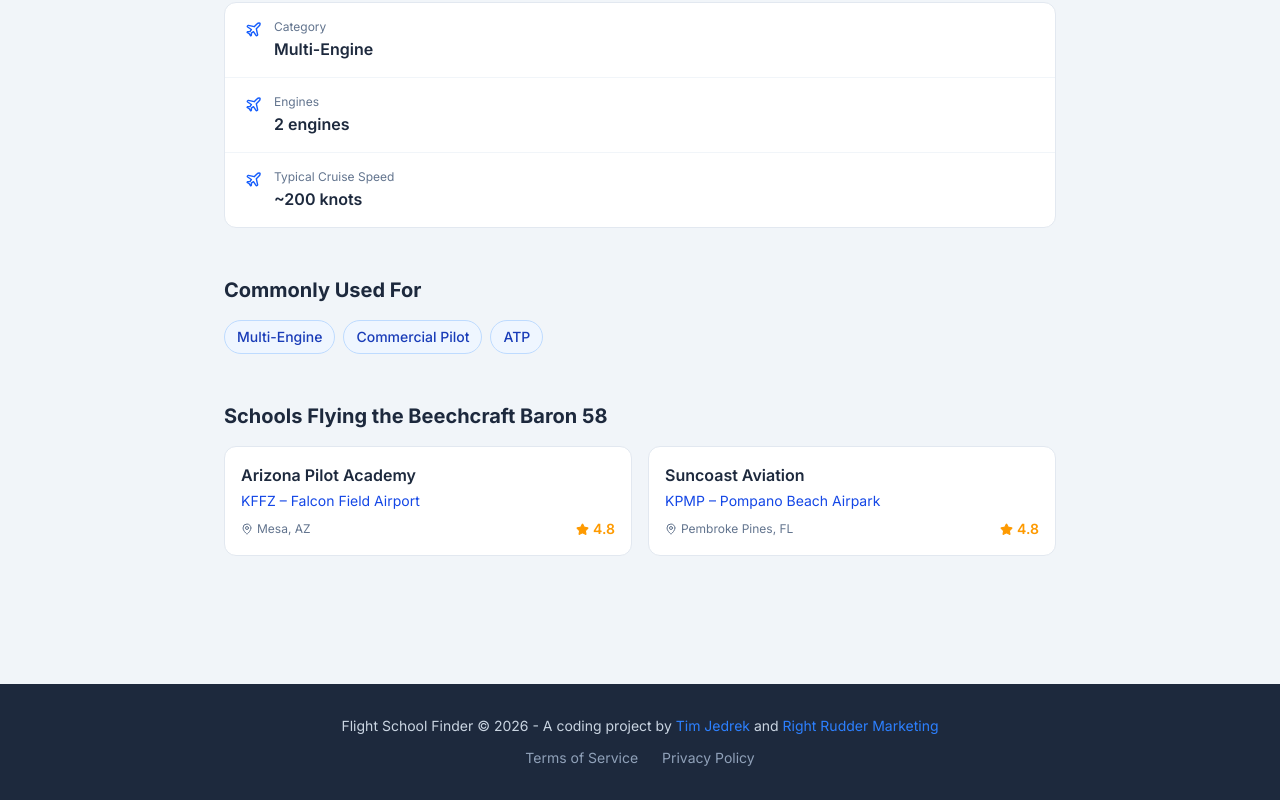
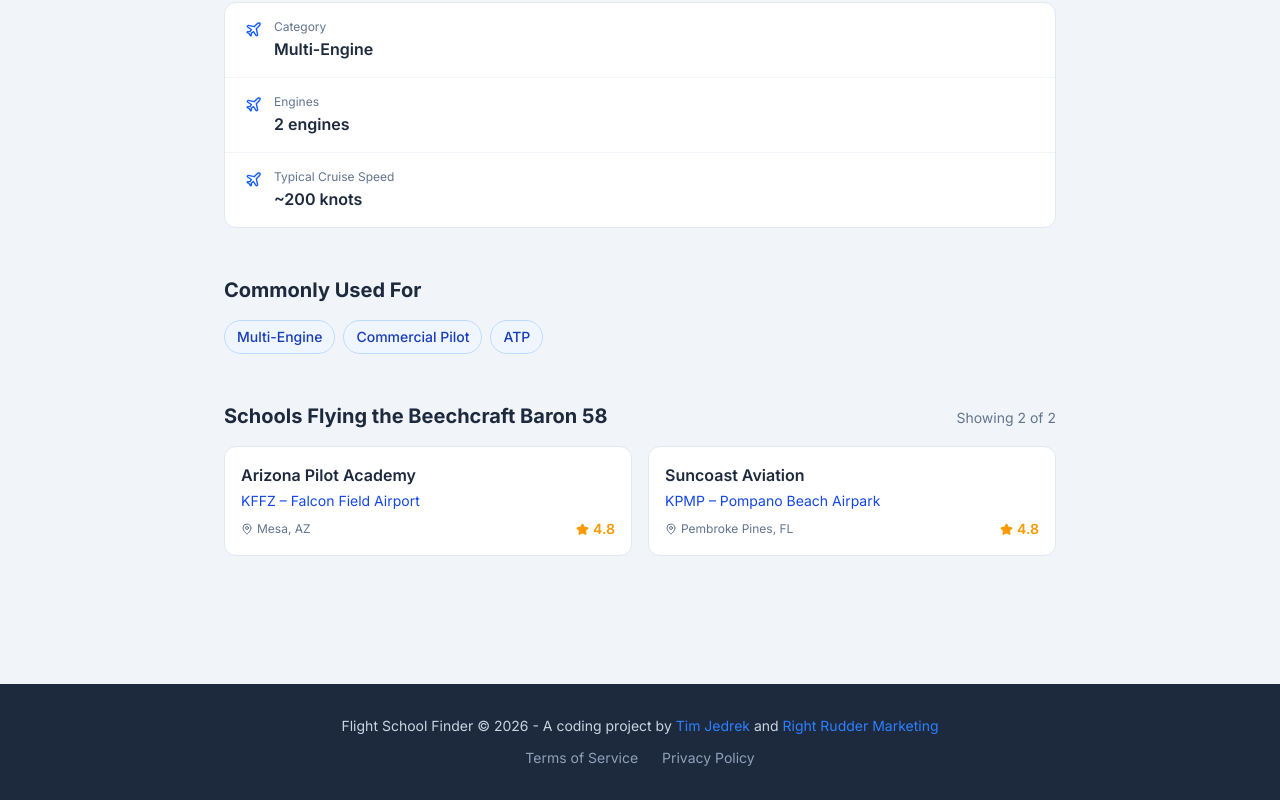
Before and after one commit to timjedrek/rop-v2, a Next.js app: page /aircraft/beechcraft-baron-58 in a window 1280 px wide. Shown: the part 655-1455 px from the top of the page. Built offline with nearby package versions, Linux system fonts and the light colour scheme; no server answers.

Commit message:
load more

```diff
--- a/src/app/aircraft/[aircraftSlug]/page.tsx
+++ b/src/app/aircraft/[aircraftSlug]/page.tsx
@@ -1,7 +1,7 @@
 import { notFound } from "next/navigation";
 import type { Metadata } from "next";
 import Link from "next/link";
-import { ChevronLeft, Plane, MapPin, Star } from "lucide-react";
+import { ChevronLeft, Plane } from "lucide-react";
 import {
   trainerAircraft,
   getAircraftBySlug,
@@ -12,6 +12,8 @@
   getAirportByCode,
 } from "@/lib/mock-data";
 import type { AircraftCategory } from "@/lib/types";
+import { SchoolsExplorer } from "@/components/SchoolsExplorer";
+import { schoolHref } from "@/lib/utils";
 
 type Props = { params: Promise<{ aircraftSlug: string }> };
 
@@ -48,7 +50,21 @@
   const aircraft = getAircraftBySlug(aircraftSlug);
   if (!aircraft) notFound();
 
-  const schools = getSchoolsByAircraftSlug(aircraft.slug);
+  const rawSchools = getSchoolsByAircraftSlug(aircraft.slug);
+  const schools = rawSchools.map((school) => {
+    const city = getCityBySlug(school.citySlug);
+    const state = getStateBySlug(school.stateSlug);
+    const airport = getAirportByCode(school.primaryAirportCode);
+    return {
+      id: school.id,
+      name: school.name,
+      href: schoolHref(school),
+      airportCode: school.primaryAirportCode,
+      airportName: airport?.name,
+      location: city && state ? `${city.name}, ${state.abbreviation}` : undefined,
+      rating: school.rating,
+    };
+  });
   const commonUsePrograms = aircraft.commonUse
     .map((slug) => getProgramBySlug(slug))
     .filter(Boolean);
@@ -159,50 +175,10 @@
         )}
 
         {/* Schools with this aircraft */}
-        <section>
-          <h2 className="text-xl font-bold text-slate-800 dark:text-slate-100 mb-4">
-            Schools Flying the {aircraft.displayName}
-          </h2>
-          {schools.length === 0 ? (
-            <p className="text-slate-500 dark:text-slate-400">No schools listed yet.</p>
-          ) : (
-            <div className="grid grid-cols-1 sm:grid-cols-2 gap-4">
-              {schools.map((school) => {
-                const city = getCityBySlug(school.citySlug);
-                const state = getStateBySlug(school.stateSlug);
-                const airport = getAirportByCode(school.primaryAirportCode);
-                return (
-                  <Link
-                    key={school.id}
-                    href={`/${school.stateSlug}/${school.citySlug}/${school.primaryAirportCode.toLowerCase()}/${school.slug}`}
-                    className="group bg-white dark:bg-slate-900 border border-slate-200 dark:border-slate-700 rounded-xl p-4 hover:shadow-md hover:border-blue-400 dark:hover:border-blue-500 transition"
-                  >
-                    <p className="font-semibold text-slate-800 dark:text-slate-100 group-hover:text-blue-700 dark:group-hover:text-blue-400 transition mb-1">
-                      {school.name}
-                    </p>
-                    {airport && (
-                      <p className="font-mono text-sm text-blue-700 dark:text-blue-400">
-                        {school.primaryAirportCode} – {airport.name}
-                      </p>
-                    )}
-                    <div className="flex items-center justify-between mt-2">
-                      {city && state && (
-                        <p className="text-xs text-slate-500 dark:text-slate-400 flex items-center gap-1">
-                          <MapPin size={12} />
-                          {city.name}, {state.abbreviation}
-                        </p>
-                      )}
-                      <div className="flex items-center gap-1 text-amber-500 text-sm">
-                        <Star size={13} fill="currentColor" />
-                        <span className="font-semibold">{school.rating.toFixed(1)}</span>
-                      </div>
-                    </div>
-                  </Link>
-                );
-              })}
-            </div>
-          )}
-        </section>
+        <SchoolsExplorer
+          schools={schools}
+          heading={`Schools Flying the ${aircraft.displayName}`}
+        />
       </div>
     </div>
   );
--- a/src/app/programs/[programSlug]/page.tsx
+++ b/src/app/programs/[programSlug]/page.tsx
@@ -1,7 +1,7 @@
 import { notFound } from "next/navigation";
 import type { Metadata } from "next";
 import Link from "next/link";
-import { ChevronLeft, Clock, CheckCircle, BookOpen, MapPin, Star } from "lucide-react";
+import { ChevronLeft, Clock, CheckCircle, BookOpen } from "lucide-react";
 import {
   programs,
   getProgramBySlug,
@@ -11,6 +11,8 @@
   getStateBySlug,
   getAirportByCode,
 } from "@/lib/mock-data";
+import { SchoolsExplorer } from "@/components/SchoolsExplorer";
+import { schoolHref } from "@/lib/utils";
 
 type Props = { params: Promise<{ programSlug: string }> };
 
@@ -39,7 +41,21 @@
   const program = getProgramBySlug(programSlug);
   if (!program) notFound();
 
-  const schools = getSchoolsByProgram(program.slug);
+  const rawSchools = getSchoolsByProgram(program.slug);
+  const schools = rawSchools.map((school) => {
+    const city = getCityBySlug(school.citySlug);
+    const state = getStateBySlug(school.stateSlug);
+    const airport = getAirportByCode(school.primaryAirportCode);
+    return {
+      id: school.id,
+      name: school.name,
+      href: schoolHref(school),
+      airportCode: school.primaryAirportCode,
+      airportName: airport?.name,
+      location: city && state ? `${city.name}, ${state.abbreviation}` : undefined,
+      rating: school.rating,
+    };
+  });
   const prereqs = (program.prerequisites ?? [])
     .map((slug) => getPrereqBySlug(slug))
     .filter(Boolean);
@@ -156,50 +172,10 @@
         )}
 
         {/* Schools offering this program */}
-        <section>
-          <h2 className="text-xl font-bold text-slate-800 dark:text-slate-100 mb-4">
-            Schools Offering {program.shortName}
-          </h2>
-          {schools.length === 0 ? (
-            <p className="text-slate-500 dark:text-slate-400">No schools listed yet.</p>
-          ) : (
-            <div className="grid grid-cols-1 sm:grid-cols-2 gap-4">
-              {schools.map((school) => {
-                const city = getCityBySlug(school.citySlug);
-                const state = getStateBySlug(school.stateSlug);
-                const airport = getAirportByCode(school.primaryAirportCode);
-                return (
-                  <Link
-                    key={school.id}
-                    href={`/${school.stateSlug}/${school.citySlug}/${school.primaryAirportCode.toLowerCase()}/${school.slug}`}
-                    className="group bg-white dark:bg-slate-900 border border-slate-200 dark:border-slate-700 rounded-xl p-4 hover:shadow-md hover:border-blue-400 dark:hover:border-blue-500 transition"
-                  >
-                    <p className="font-semibold text-slate-800 dark:text-slate-100 group-hover:text-blue-700 dark:group-hover:text-blue-400 transition mb-1">
-                      {school.name}
-                    </p>
-                    {airport && (
-                      <p className="font-mono text-sm text-blue-700 dark:text-blue-400">
-                        {school.primaryAirportCode} – {airport.name}
-                      </p>
-                    )}
-                    <div className="flex items-center justify-between mt-2">
-                      {city && state && (
-                        <p className="text-xs text-slate-500 dark:text-slate-400 flex items-center gap-1">
-                          <MapPin size={12} />
-                          {city.name}, {state.abbreviation}
-                        </p>
-                      )}
-                      <div className="flex items-center gap-1 text-amber-500 text-sm">
-                        <Star size={13} fill="currentColor" />
-                        <span className="font-semibold">{school.rating.toFixed(1)}</span>
-                      </div>
-                    </div>
-                  </Link>
-                );
-              })}
-            </div>
-          )}
-        </section>
+        <SchoolsExplorer
+          schools={schools}
+          heading={`Schools Offering ${program.shortName}`}
+        />
       </div>
     </div>
   );
--- a/src/components/Navbar.tsx
+++ b/src/components/Navbar.tsx
@@ -2,6 +2,7 @@
 
 import { useState } from "react";
 import { Menu, X, ChevronDown } from "lucide-react";
+import Link from "next/link";
 import { ThemeToggle } from "@/components/ThemeToggle";
 import { navLinks } from "@/lib/nav-links";
 
@@ -21,9 +22,9 @@
         <div className="flex justify-between items-center h-16">
 
           {/* Logo */}
-            <a href="/" className="text-2xl font-bold text-rose-800 dark:text-rose-700">
+            <Link href="/" className="text-2xl font-bold text-rose-800 dark:text-rose-700">
             Flight School Finder
-            </a>
+            </Link>
 
           {/* Desktop nav */}
           <nav className="hidden md:flex items-center space-x-6 text-sm font-medium">
--- /dev/null
+++ b/src/components/SchoolsExplorer.tsx
@@ -0,0 +1,106 @@
+"use client";
+
+import { useState, useEffect } from "react";
+import Link from "next/link";
+import { MapPin, Star, ArrowUp } from "lucide-react";
+
+const PAGE_SIZE = 6;
+
+export type SchoolListItem = {
+  id: string;
+  name: string;
+  href: string;
+  airportCode: string;
+  airportName?: string;
+  location?: string;
+  rating: number;
+};
+
+type Props = {
+  schools: SchoolListItem[];
+  heading: string;
+};
+
+export function SchoolsExplorer({ schools, heading }: Props) {
+  const [visibleCount, setVisibleCount] = useState(PAGE_SIZE);
+  const [showBackToTop, setShowBackToTop] = useState(false);
+
+  useEffect(() => {
+    const onScroll = () => setShowBackToTop(window.scrollY > 400);
+    window.addEventListener("scroll", onScroll, { passive: true });
+    return () => window.removeEventListener("scroll", onScroll);
+  }, []);
+
+  const visible = schools.slice(0, visibleCount);
+  const hasMore = visibleCount < schools.length;
+
+  if (schools.length === 0) {
+    return (
+      <section>
+        <h2 className="text-xl font-bold text-slate-800 dark:text-slate-100 mb-4">{heading}</h2>
+        <p className="text-slate-500 dark:text-slate-400">No schools listed yet.</p>
+      </section>
+    );
+  }
+
+  return (
+    <section>
+      <div className="flex items-baseline justify-between mb-4">
+        <h2 className="text-xl font-bold text-slate-800 dark:text-slate-100">{heading}</h2>
+        <span className="text-sm text-slate-500 dark:text-slate-400">
+          Showing {visible.length} of {schools.length}
+        </span>
+      </div>
+
+      <div className="grid grid-cols-1 sm:grid-cols-2 gap-4">
+        {visible.map((school) => (
+          <Link
+            key={school.id}
+            href={school.href}
+            className="group bg-white dark:bg-slate-900 border border-slate-200 dark:border-slate-700 rounded-xl p-4 hover:shadow-md hover:border-blue-400 dark:hover:border-blue-500 transition"
+          >
+            <p className="font-semibold text-slate-800 dark:text-slate-100 group-hover:text-blue-700 dark:group-hover:text-blue-400 transition mb-1">
+              {school.name}
+            </p>
+            <p className="font-mono text-sm text-blue-700 dark:text-blue-400">
+              {school.airportCode}{school.airportName ? ` – ${school.airportName}` : ""}
+            </p>
+            <div className="flex items-center justify-between mt-2">
+              {school.location && (
+                <p className="text-xs text-slate-500 dark:text-slate-400 flex items-center gap-1">
+                  <MapPin size={12} />
+                  {school.location}
+                </p>
+              )}
+              <div className="flex items-center gap-1 text-amber-500 text-sm">
+                <Star size={13} fill="currentColor" />
+                <span className="font-semibold">{school.rating.toFixed(1)}</span>
+              </div>
+            </div>
+          </Link>
+        ))}
+      </div>
+
+      {hasMore && (
+        <div className="mt-8 text-center">
+          <button
+            onClick={() => setVisibleCount((c) => c + PAGE_SIZE)}
+            className="mt-6 px-8 py-3 bg-blue-700 hover:bg-blue-800 text-white font-semibold rounded-lg transition"
+          >
+            Load More Schools
+          </button>
+        </div>
+      )}
+
+      {showBackToTop && (
+        <button
+          onClick={() => window.scrollTo({ top: 0, behavior: "smooth" })}
+          aria-label="Back to top"
+          className="fixed bottom-8 right-8 z-50 w-11 h-11 rounded-full bg-rose-800 hover:bg-rose-700 text-white flex items-center justify-center shadow-lg transition"
+        >
+          <ArrowUp className="w-5 h-5" />
+        </button>
+      )}
+    </section>
+  );
+}
--- a/src/components/ThemeToggle.tsx
+++ b/src/components/ThemeToggle.tsx
@@ -8,6 +8,7 @@
   const { theme, setTheme } = useTheme()
   const [mounted, setMounted] = useState(false)
 
+  // eslint-disable-next-line react-hooks/set-state-in-effect
   useEffect(() => setMounted(true), [])
 
   // Render a placeholder until mounted to avoid hydration mismatch
```
Also changed, not shown: src/app/layout.tsx (+5 -4 lines), src/app/page.tsx (+4 -4 lines).
